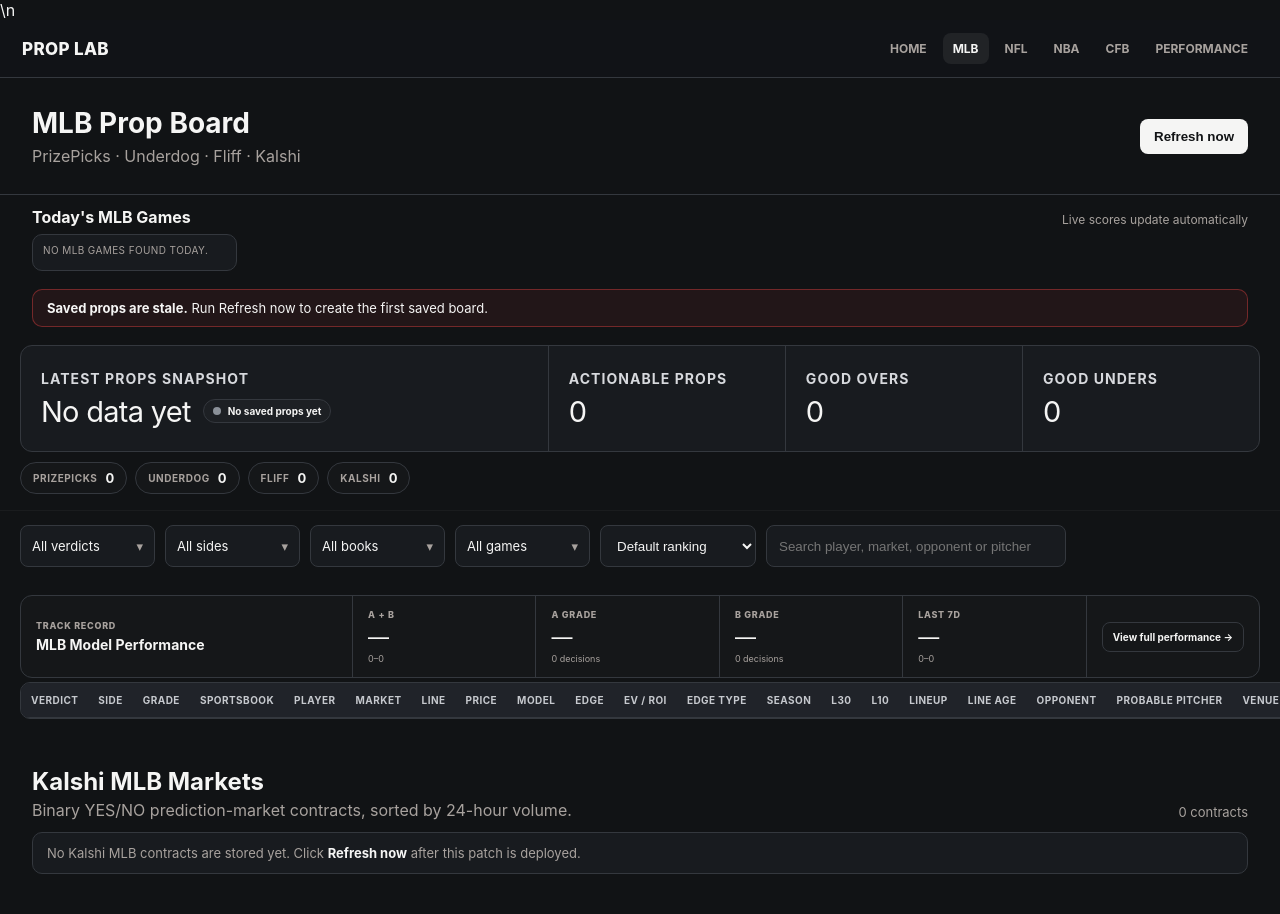
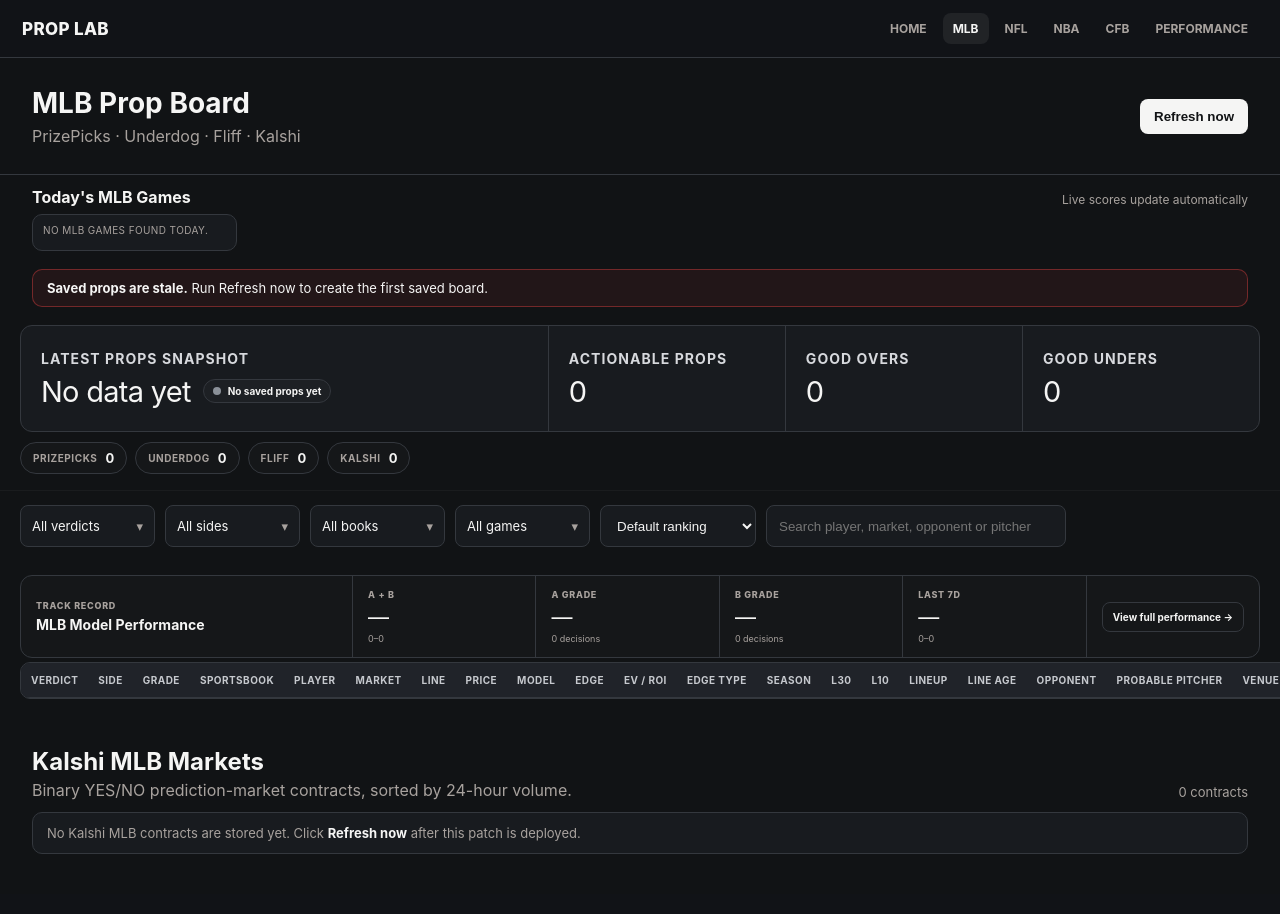
Before and after one commit to Jsweet32/Prop-Lab, a FastAPI app: page /mlb in a window 1280 px wide. After the commit the page ends 854 px from the top, so only its background shows below. Run offline with FastAPI, Linux system fonts and the light colour scheme; data that the repository does not hold is empty; some libraries are stand-ins or nearby versions.

Commit message:
Update index.html

```diff
--- a/Prop_Lab_MultiSport_Starter_Project/app/templates/mlb/index.html
+++ b/Prop_Lab_MultiSport_Starter_Project/app/templates/mlb/index.html
@@ -2,10 +2,10 @@
 <html>
 <head>
 <meta charset="utf-8">
-<meta name="viewport" content="width=device-width,initial-scale=1">\n<link rel="icon" type="image/png" href="/static/beaker-favicon.png">
+<meta name="viewport" content="width=device-width,initial-scale=1">
+<link rel="icon" type="image/png" href="/static/beaker-favicon.png">
 <title>MLB Prop Model | Prop Lab</title>
 <link rel="stylesheet" href="/static/style.css">
-<link rel="icon" type="image/png" href="/static/beaker-favicon.png">
 <style>
 .scoreboard-wrap{padding:12px 32px 0}
 .scoreboard-head{display:flex;justify-content:space-between;align-items:end;margin-bottom:7px}
```
